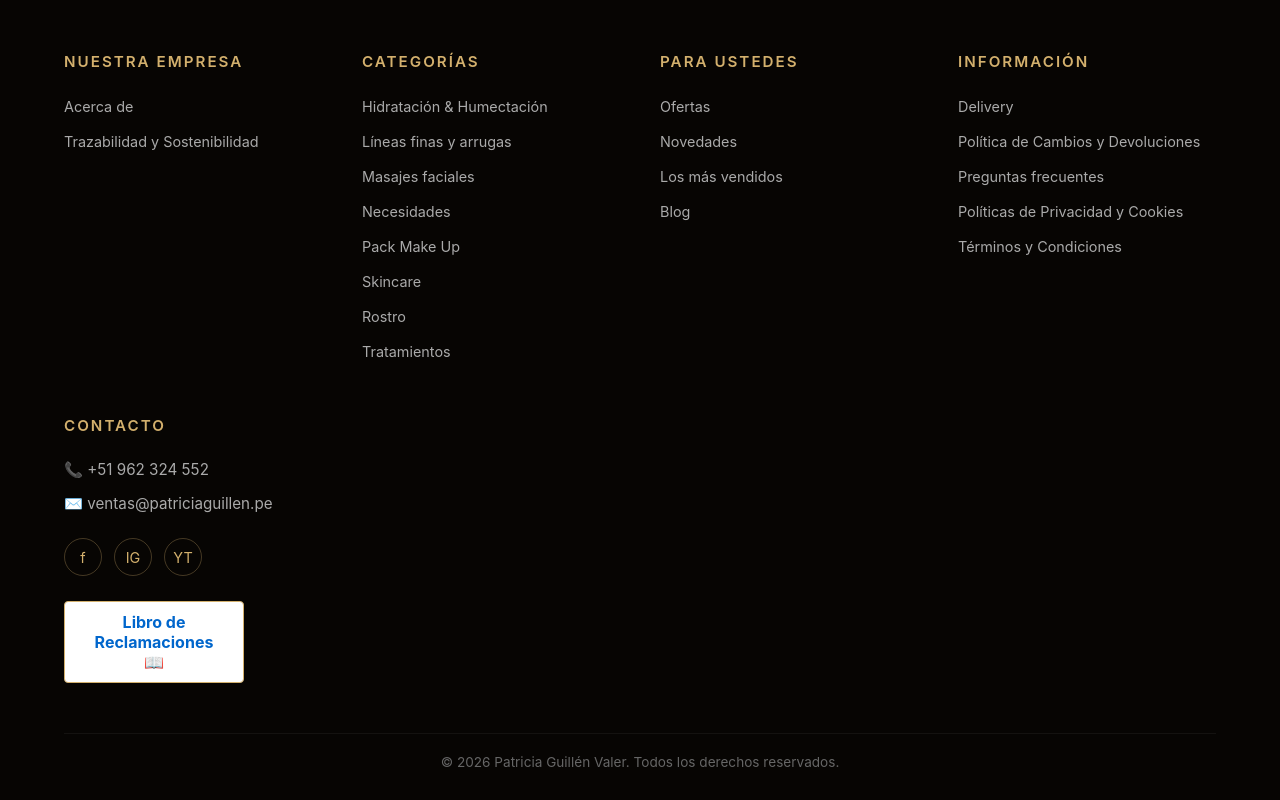
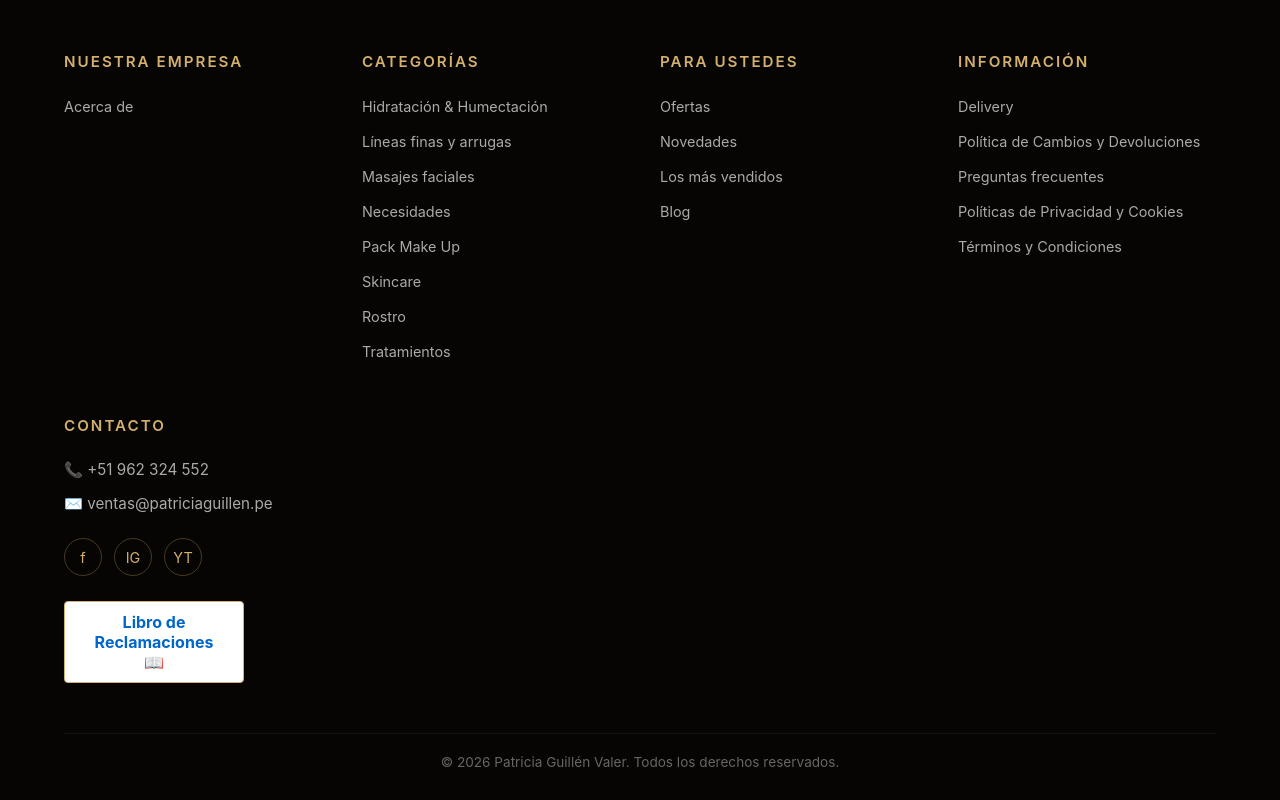
Before and after one commit to jkagmontoya-bit/patriciaguillenvaler, a React (Vite) app: page /login in a window 1280 px wide. Shown: the part 829-1629 px from the top of the page. Built offline with nearby package versions, Linux system fonts and the light colour scheme; no server answers.

Commit message:
style: Remove Trazabilidad y Sostenibilidad link from footer

```diff
--- a/src/components/Footer.jsx
+++ b/src/components/Footer.jsx
@@ -11,7 +11,6 @@ const Footer = () => {
           <h4>NUESTRA EMPRESA</h4>
           <ul>
             <li><Link to="/acerca-de">Acerca de</Link></li>
-            <li><Link to="/trazabilidad-y-sostenibilidad">Trazabilidad y Sostenibilidad</Link></li>
           </ul>
         </div>
 
```
